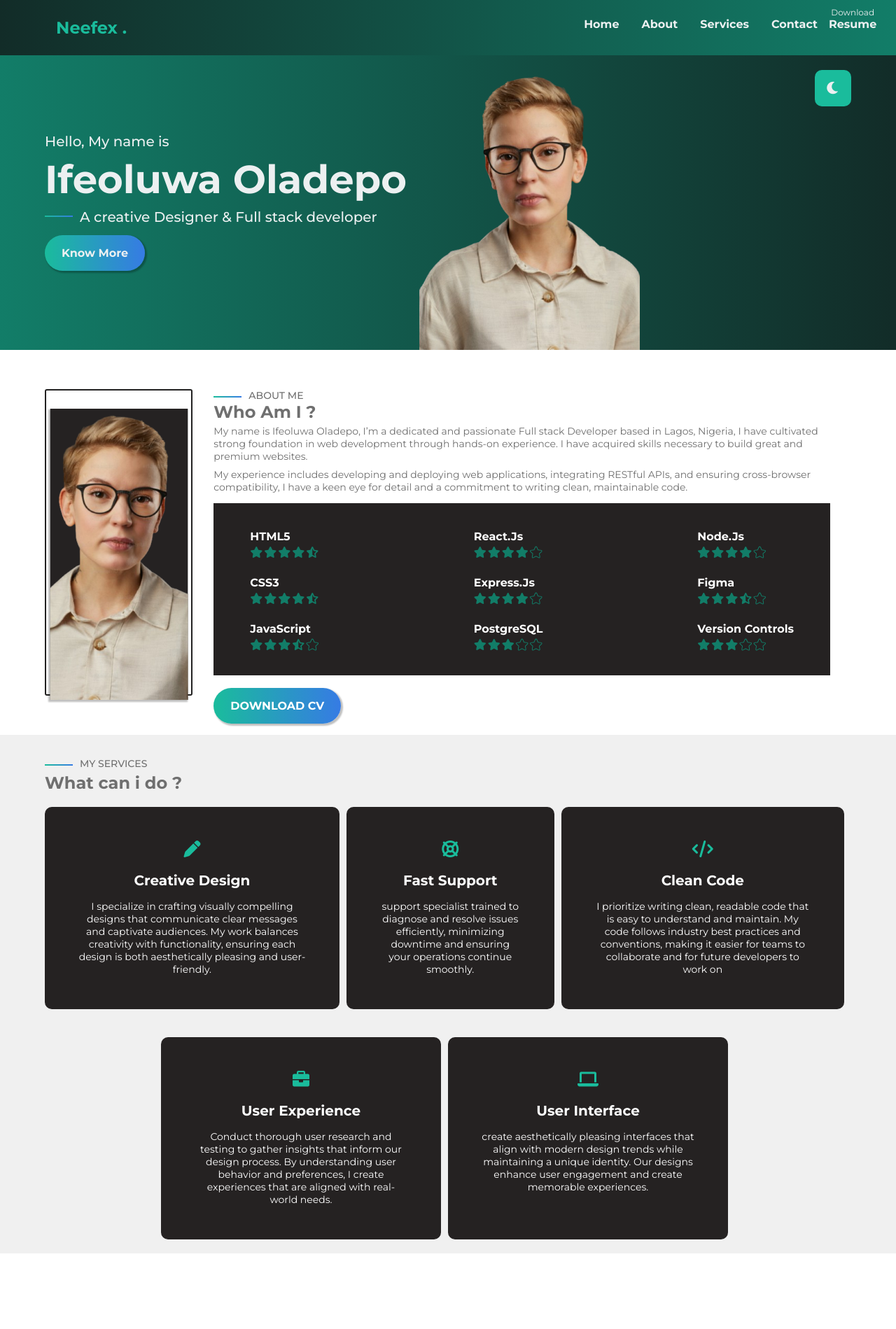
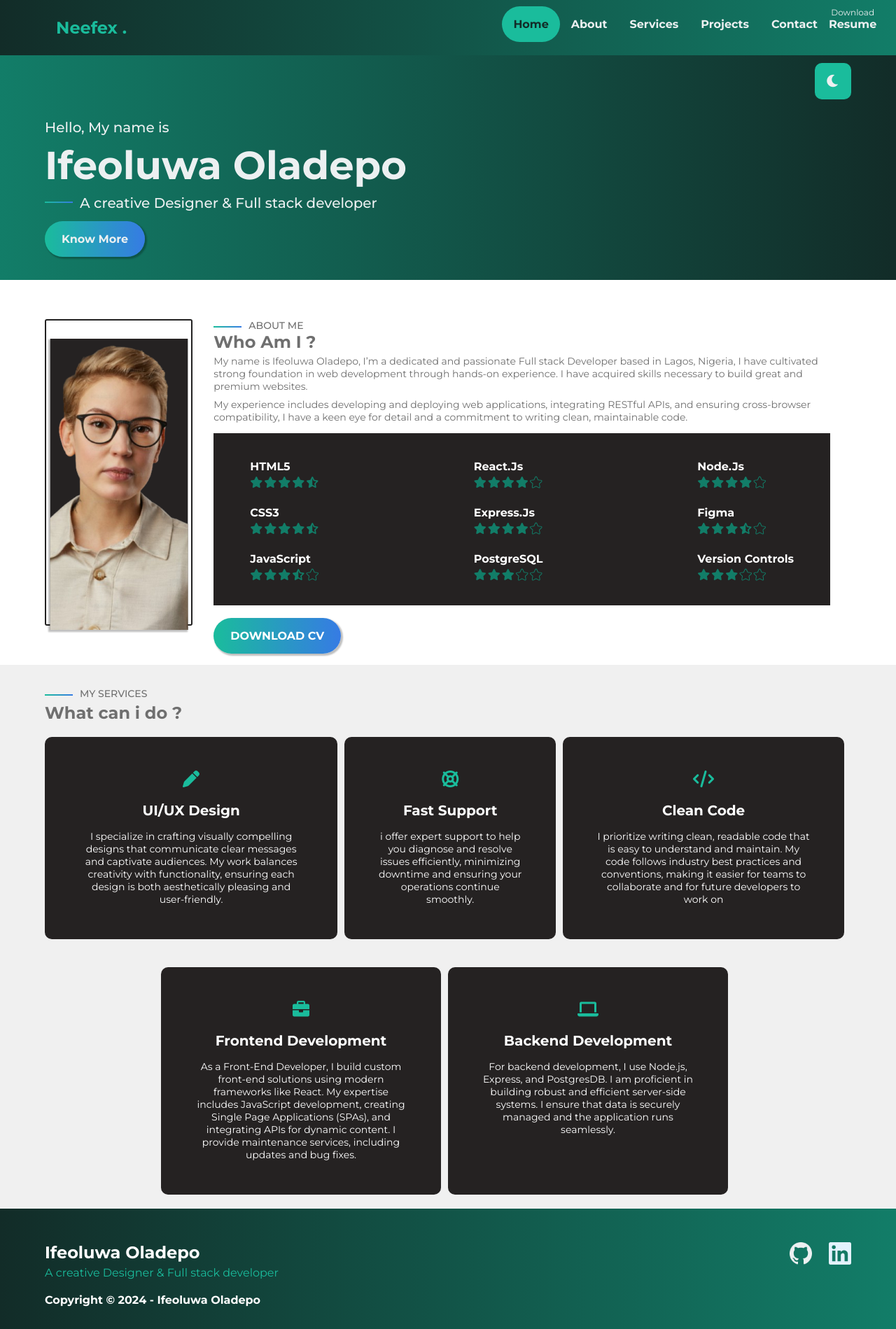
Before and after one commit to LegendNeefex/My_Portfolio, a React (Create React App) app: page / in a window 1280 px wide. Shown: the whole page at 70% size. Before the commit the page ends 1791 px from the top, so only its background shows below. Built offline with nearby package versions, Linux system fonts and the light colour scheme.

Commit message:
almost done

```diff
--- a/src/AllFiles.jsx
+++ b/src/AllFiles.jsx
@@ -5,6 +5,7 @@ import AboutMe from './components/pages/AboutMe'
 import Services from './components/pages/Services'
 import ContactOverlay from './components/pages/ContactOverlay'
 import PortfolioContext from './context/PortfolioContext'
+import Footer from './components/pages/Footer'
 
 function AllFiles() {
     const {theme} = useContext(PortfolioContext)
@@ -14,8 +15,9 @@ function AllFiles() {
             <ContactOverlay />
             <Banner/>
             <div className={theme ? "dark" : "light"}>
-            <AboutMe />
-            <Services/>
+                <AboutMe />
+                <Services/>
+                <Footer />
             </div>
         </div>
     )
--- a/src/components/pages/Banner.jsx
+++ b/src/components/pages/Banner.jsx
@@ -15,15 +15,12 @@ function Banner() {
                         <div className="horizontal-line"></div>
                         <p>A creative Designer & Full stack developer</p>
                     </div>
-                    <ScrollLink to="about-me" smooth={true} duration={500} offset={-70} className="btn">
+                    <ScrollLink to="about-me" smooth={true} duration={500} offset={-10} className="btn">
                         Know More
                     </ScrollLink>
                 </div>
-                <div className="image">
-                    <img src="/images/image.png" alt="photograph" />
-                    <div className="div-button" onClick={themeHandler}>
-                     <i className={theme ? "fa-solid fa-sun" : "fa-solid fa-moon"}></i>
-                    </div>
+                <div className="div-button" onClick={themeHandler}>
+                    <i className={theme ? "fa-solid fa-sun" : "fa-solid fa-moon"}></i>
                 </div>
             </div>
         </div>
--- a/src/components/pages/ContactOverlay.jsx
+++ b/src/components/pages/ContactOverlay.jsx
@@ -1,11 +1,13 @@
 
-import { useContext,useRef,useEffect } from "react"
+import { useContext,useRef,useEffect, useState } from "react"
 import PortfolioContext from "../../context/PortfolioContext"
+import { NavLink } from "react-router-dom";
 
 
 function ContactOverlay() {
   const {overlay,setOverlay} = useContext(PortfolioContext)
   const overlayRef = useRef(null);
+  const [error,setError] = useState(false)
 
   useEffect(() => {
     const handleClickOutside = (e) => {
@@ -19,7 +21,18 @@ function ContactOverlay() {
     return () => {
       document.removeEventListener('mousedown', handleClickOutside);
     };
-  }, [overlayRef]);
+  }, [overlayRef,setOverlay]);
+
+  const copyToClipboard = (text) => {
+    navigator.clipboard.writeText(text).then(() => {
+      setError(true)
+      setTimeout(() => {
+        setError(false)
+      }, 1000);
+    }).catch((err) => {
+      console.error('Failed to copy text: ', err);
+    });
+  };
 
   return (
     <>
@@ -31,11 +44,16 @@ function ContactOverlay() {
             <div className="overlay-flex">
               <div className="phone">
                 <i className="fa-solid fa-phone"></i>
-                <h3>07049657259</h3>
+                <h3 onClick={() => copyToClipboard('07049657259')} style={{ cursor: 'pointer' }}> 07049657259</h3>
+                {
+                  error ? <><p>copied!</p></> : <></>
+                }
               </div>
               <div className="email">
                 <i className="fa-solid fa-envelope"></i>
-                <h3>mhedheyghold12@gmail.com</h3>
+                <NavLink to="mailto:mhedheyghold12@gmail.com">
+                  <h3>mhedheyghold12@gmail.com</h3>
+                </NavLink>
             </div>
           </div>
     </div>
--- /dev/null
+++ b/src/components/pages/Footer.jsx
@@ -0,0 +1,28 @@
+import React from 'react'
+import { NavLink } from 'react-router-dom'
+
+function Footer() {
+  return (
+    <div className="footer-container">
+        <div className="footer-flex">
+            <div className="flex">
+                <div className="flexA">
+                    <h2>Ifeoluwa Oladepo</h2>
+                    <p>A creative Designer & Full stack developer</p>
+                </div>
+                <div className="flexB">
+                    <NavLink to="https://github.com/LegendNeefex" target='_blank'>
+                        <img src="/images/github.png" alt="GitHub" />
+                    </NavLink>
+                    <NavLink to="https://www.linkedin.com/in/neefex" target='_blank'>
+                        <img src="/images/linkedin.png" alt="LinkedIn" />
+                    </NavLink>
+                </div>
+            </div>
+            <h4>Copyright &copy; 2024 - Ifeoluwa Oladepo</h4>
+        </div>
+    </div>
+  )
+}
+
+export default Footer
--- a/src/components/pages/NavBar.jsx
+++ b/src/components/pages/NavBar.jsx
@@ -1,34 +1,44 @@
-import React from 'react'
-import { NavLink } from 'react-router-dom';
+import React, { useState } from 'react';
 import { Link as ScrollLink } from 'react-scroll';
 import { useContext } from 'react';
 import PortfolioContext from '../../context/PortfolioContext';
 
 function NavBar() {
     const {ContactOverlayHandler} = useContext(PortfolioContext)
+    const [activeSection, setActiveSection] = useState("home");
+
+    const handleSetActive = (section) => {
+        setActiveSection(section);
+    };
+
   return (
     <div className="nav-container">
         <div className="nav-flex">
             <div className="nav-details">
-                <NavLink to="/" className="activeclassname">
+                <a href="/">
                     <h2 className='logo'>Neefex .</h2>
-                </NavLink>
+                </a>
                 <ul>
                     <li>
                         <div>
-                            <ScrollLink to="home" smooth={true} duration={500} offset={-70}>
+                            <ScrollLink onClick={() => handleSetActive("home")} className={activeSection === "home" ? "active" : ""} to="home" smooth={true} duration={500} offset={-70}>
                                 Home
                             </ScrollLink>
                         </div>
                     </li>
                     <li>
-                        <ScrollLink to="about-me" smooth={true} duration={500} offset={-70}>
+                        <ScrollLink onClick={() => handleSetActive("About")}className={activeSection === "About" ? "active" : ""} to="about-me" smooth={true} duration={500} offset={-70}>
                             About
                         </ScrollLink>
                     </li>
                     <li>
-                        <ScrollLink to="services" smooth={true} duration={500} offset={-70}>
+                        <ScrollLink onClick={() => handleSetActive("Services")} className={activeSection === "Services" ? "active" : ""} to="services" smooth={true} duration={500} offset={-70}>
                             Services
+                        </ScrollLink>
+                    </li>
+                    <li>
+                        <ScrollLink onClick={() => handleSetActive("Projects")} className={activeSection === "Projects" ? "active" : ""} to="projects" smooth={true} duration={500} offset={-70}>
+                            Projects
                         </ScrollLink>
                     </li>
                     <li>
--- a/src/components/pages/Services.jsx
+++ b/src/components/pages/Services.jsx
@@ -17,13 +17,13 @@ function Services() {
                 <div className="card-flex-1">
                     <div className="card">
                         <i className="fa-solid fa-pen"></i>
-                        <h3>Creative Design</h3>
+                        <h3>UI/UX Design</h3>
                         <p>I specialize in crafting visually compelling designs that communicate clear messages and captivate audiences. My work balances creativity with functionality, ensuring each design is both aesthetically pleasing and user-friendly.</p>
                     </div>
                     <div className="card">
                         <i className="fa-solid fa-life-ring"></i>
                         <h3>Fast Support</h3>
-                        <p>support specialist trained to diagnose and resolve issues efficiently, minimizing downtime and ensuring your operations continue smoothly.</p>
+                        <p>i offer expert support to help you diagnose and resolve issues efficiently, minimizing downtime and ensuring your operations continue smoothly.</p>
                     </div>
                     <div className="card">
                         <i className="fa-solid fa-code"></i>
@@ -34,13 +34,13 @@ function Services() {
                 <div className="card-flex-2">
                     <div className="card">
                         <i className="fa-solid fa-briefcase"></i>
-                        <h3>User Experience</h3>
-                        <p>Conduct thorough user research and testing to gather insights that inform our design process. By understanding user behavior and preferences, I create experiences that are aligned with real-world needs.</p>
+                        <h3>Frontend Development</h3>
+                        <p>As a Front-End Developer, I build custom front-end solutions using modern frameworks like React. My expertise includes JavaScript development, creating Single Page Applications (SPAs), and integrating APIs for dynamic content. I provide maintenance services, including updates and bug fixes.</p>
                     </div>
                     <div className="card">
                         <i className="fa-solid fa-laptop"></i>
-                        <h3>User Interface</h3>
-                        <p>create aesthetically pleasing interfaces that align with modern design trends while maintaining a unique identity. Our designs enhance user engagement and create memorable experiences.</p>
+                        <h3>Backend Development</h3>
+                        <p>For backend development, I use Node.js, Express, and PostgresDB. I am proficient in building robust and efficient server-side systems. I ensure that data is securely managed and the application runs seamlessly.</p>
                     </div>
                 </div>
             </div>
--- a/src/index.css
+++ b/src/index.css
@@ -74,8 +74,11 @@ body{
     cursor: pointer;
 }
 
-.nav-details li .nav-active{
-    color: var(--text-primary);
+.nav-details .active {
+    background-color: var(--text-primary);
+    padding: 16px;
+    border-radius: 100px;
+    color: var(--secondary-color);
 }
 
 .nav-details .text-flex{
@@ -98,6 +101,7 @@ body{
 /* Banner section */
 .banner-container{
     background: linear-gradient(to left, var(--secondary-color), var(--primary-color));
+    height: 400px;
 }
 
 .banner-flex{
@@ -109,7 +113,7 @@ body{
 }
 
 .banner-flex .name-details{
-    margin-top: 100px;
+    margin-top: 80px;
     color: var(--text-secondary);
 }
 
@@ -159,7 +163,7 @@ body{
     top: 30px;
 }
 
-.banner-flex .image{
+/* .banner-flex .image{
     display: flex;
     padding-top: 10px;
 
@@ -169,16 +173,16 @@ body{
     height: 400px;
     object-fit: cover;
     margin-right: 250px;
-}
+} */
 
-.banner-flex .image .div-button {
+.banner-flex .div-button {
     cursor: pointer;
     font-size: 20px;
     height: 20px ;
 }
 
 /* Transition effect for sun icon */
-.banner-flex .image .div-button .fa-sun {
+.banner-flex .div-button .fa-sun {
     border-radius: 10px;
     padding: 16px;
     color: var(--text-secondary);
@@ -186,7 +190,7 @@ body{
 }
 
 /* Transition effect for moon icon */
-.banner-flex .image .div-button .fa-moon {
+.banner-flex .div-button .fa-moon {
     border-radius: 10px;
     color: var(--text-secondary);
     padding: 16px;
@@ -426,6 +430,12 @@ body{
     padding-left: 20px;
 }
 
+.overlay-container .overlay-flex p{
+    font-size: 13px;
+    padding-left: 90px;
+    color: var(--primary-color);
+}
+
 .overlay-container .overlay-flex .email{
     display: flex;
     padding-top: 20px;
@@ -433,3 +443,48 @@ body{
 .overlay-container .overlay-flex .phone{
     display: flex;
 }
+
+/* Footer section */
+.footer-container{
+    background: linear-gradient(to right, var(--secondary-color), var(--primary-color));
+    width: 100%;
+}
+
+.footer-container .footer-flex{
+    width: 90%;
+    margin: 0 auto;
+    padding-top: 48px;
+    padding-bottom: 32px;
+}
+
+.footer-container .footer-flex h4{
+    font-size: 16px;
+    color: var(--other-white);
+    padding-top: 20px;
+}
+
+.footer-container .footer-flex .flex{
+    display: flex;
+    justify-content: space-between;
+}
+
+.footer-container .footer-flex .flex .flexA h2{
+    font-size: 24px;
+    color: var(--other-white);
+}
+.footer-container .footer-flex .flex .flexA p{
+    font-size: 16px;
+    color: var(--button-primary);
+    padding-top:5px;
+}
+
+.footer-container .footer-flex .flex .flexB {
+    display: flex;
+    gap: 24px;
+}
+
+.footer-container .footer-flex .flex .flexB img{
+    object-fit: cover;
+    width: 32px;
+    height: 32px;
+}
```
Also changed, not shown: public/images/github.png (added), public/images/linkedin.png (added).
